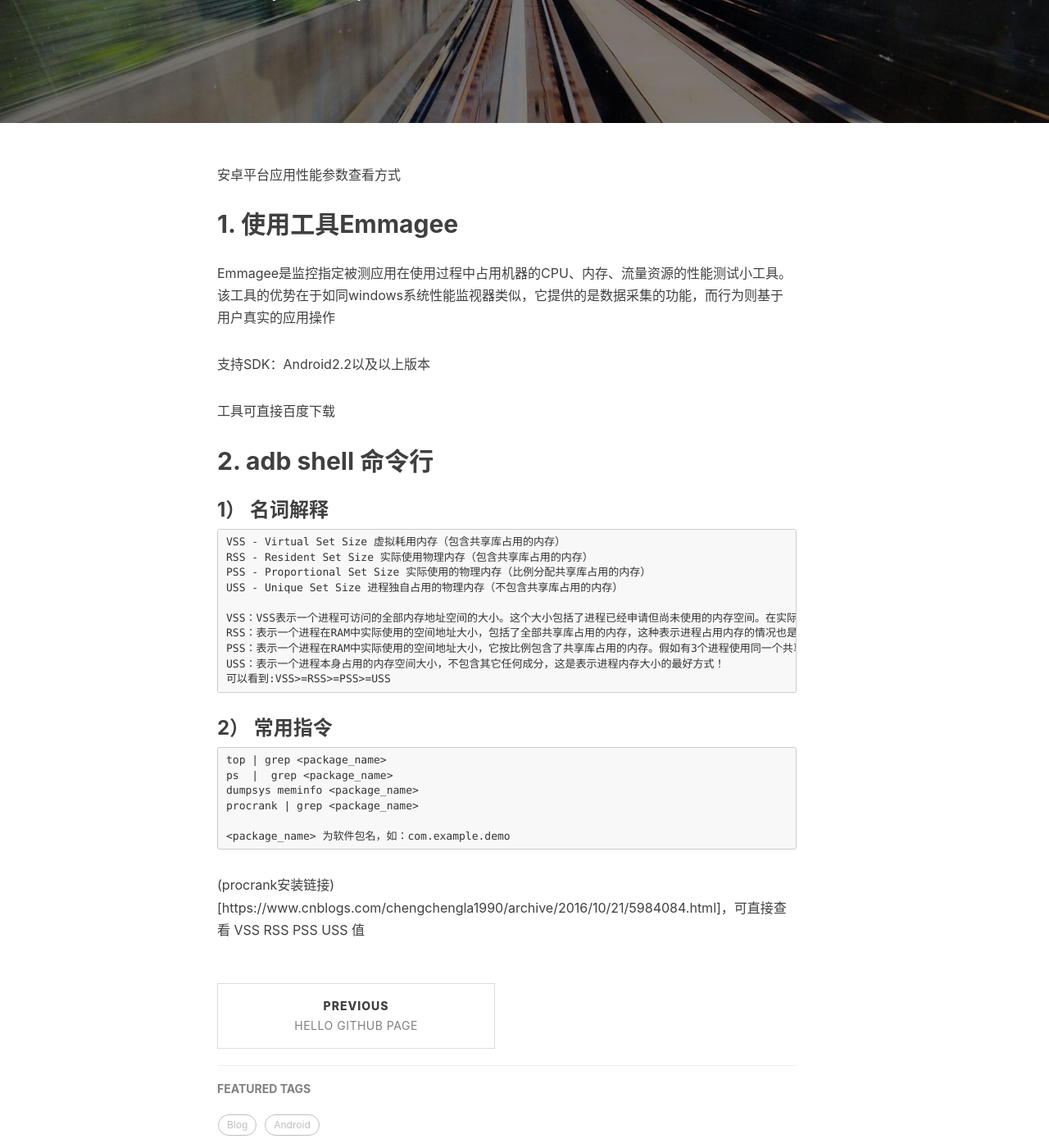
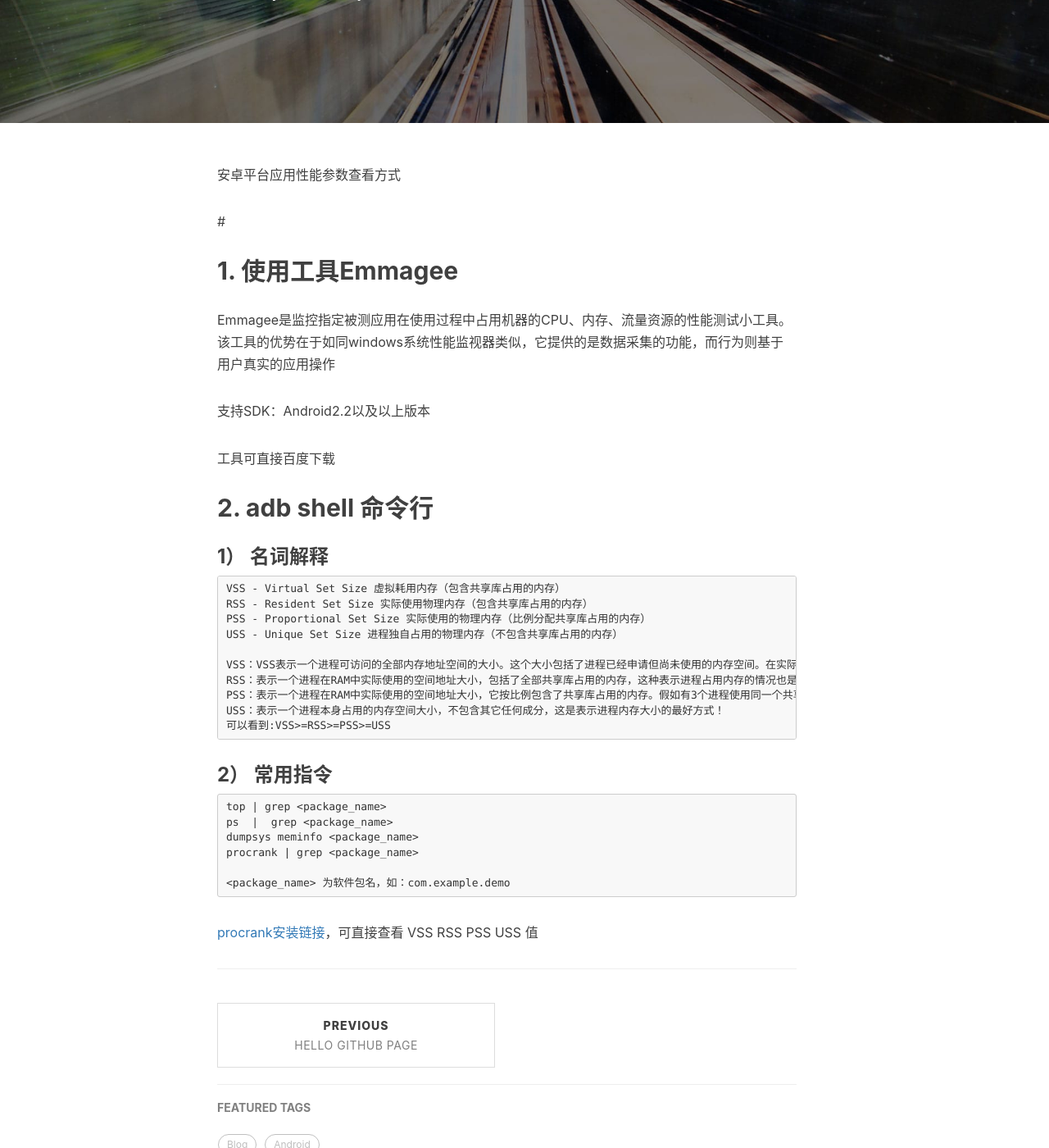
Before and after one commit to cddypang/cddypang.github.io, a Jekyll site: the page built from _posts/2018-07-26-Android程序性能查看.md, in a window 1280 px wide and 1400 px high, scrolled down 307 px. Shown: the whole window at 82% size. Built offline with Jekyll 4.4.1, drawn with Linux system fonts in a browser that asks for light colours; nearby versions of some CDN libraries; comment, search, counter and statistics services are not loaded; part of the change alters nothing that is shown.

Commit message:
1. fix file content;

```diff
--- a/_posts/2018-07-26-Android程序性能查看.md
+++ b/_posts/2018-07-26-Android程序性能查看.md
@@ -11,6 +11,8 @@ tags:
 ---
 
 安卓平台应用性能参数查看方式
+
+#
 
 ## 1. 使用工具Emmagee
 
@@ -45,4 +47,6 @@ Emmagee是监控指定被测应用在使用过程中占用机器的CPU、内存
 
     <package_name> 为软件包名，如：com.example.demo
 
-(procrank安装链接)[https://www.cnblogs.com/chengchengla1990/archive/2016/10/21/5984084.html]，可直接查看 VSS RSS PSS USS 值
+[procrank安装链接](https://www.cnblogs.com/chengchengla1990/archive/2016/10/21/5984084.html)，可直接查看 VSS RSS PSS USS 值
+
+---
```
